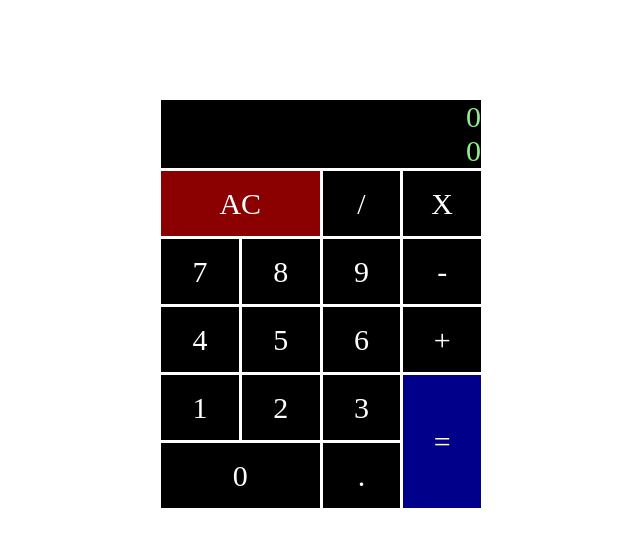
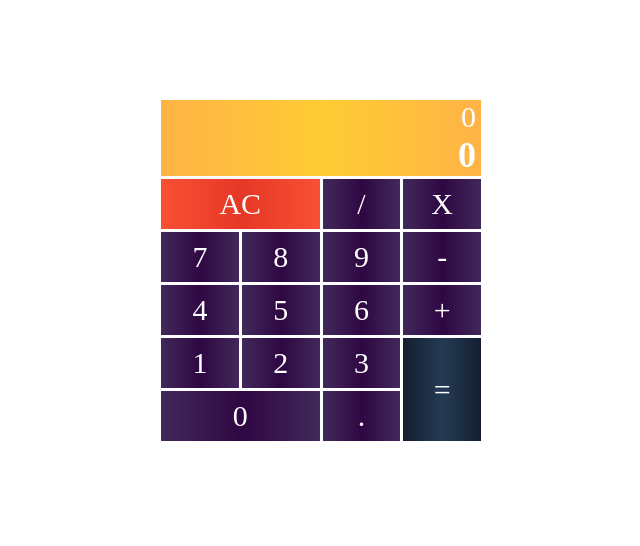
Before and after one commit to siddtheone/calculator, a React (Create React App) app: page / in a window 1280 px wide. Shown: the top 546 px of the page, without its empty margins (319-959 px from the left). Built offline with nearby package versions, Linux system fonts and the light colour scheme; a web font is replaced by a local one.

Commit message:
UI Changes

```diff
--- a/src/App.js
+++ b/src/App.js
@@ -11,11 +11,11 @@ import reducer, {initialState} from './reducer';
 
 const Global = createGlobalStyle`
 :root {
-  --screenBG: black;
-  --screen: lightgreen;
-  --buttonsBG: black;
-  --buttonClearBG: darkred;
-  --buttonEqualBG: darkblue;
+  --screenBG: linear-gradient(to right, #ffb347 0%, #ffcc33 51%, #ffb347 100%);
+  --screen: white;
+  --buttonsBG: linear-gradient(to right, #41295a 0%, #2F0743 51%, #41295a 100%);
+  --buttonClearBG: linear-gradient(to right, #f85032 0%, #e73827 51%, #f85032 100%);
+  --buttonEqualBG: linear-gradient(to right, #141E30 0%, #243B55 51%, #141E30 100%);
   --buttonsText: white;
 }
 *, *::after, *::before {
--- a/src/components/Button/index.js
+++ b/src/components/Button/index.js
@@ -7,12 +7,13 @@ const Button = styled.button`
     outline: none;
     transition: .5s;
     cursor: pointer;
-    background: var(${({id}) => id === 'clear' ? '--buttonClearBG' : id === 'equals' ? '--buttonEqualBG' : '--buttonsBG'});
+    background-image: var(${({id}) => id === 'clear' ? '--buttonClearBG' : id === 'equals' ? '--buttonEqualBG' : '--buttonsBG'});
     color: var(--buttonsText);
     grid-column: span ${({id}) => ['clear', 'zero'].indexOf(id) > -1 ? '2' : '1'};
     grid-row: span ${({id}) => id === 'equals' ? '2' : '1'};
-    &:hover {
-        opacity: 0.8;
+
+    &:active {
+      transform: scale(.9)
     }
 
 `;
--- a/src/components/Styled/index.js
+++ b/src/components/Styled/index.js
@@ -3,7 +3,7 @@ import styled from 'styled-components';
 export const Calculator = styled.div`
     display: grid;
     grid-template-columns: repeat(4, 1fr);
-    grid-template-rows: auto repeat(6, 1fr);
+    grid-template-rows: auto repeat(6, 50px);
     max-width: 320px;
     margin: 100px auto;
     grid-gap: 3px;
@@ -16,4 +16,13 @@ export const Screen = styled.div`
     color: var(--screen);
     text-align: right;
     word-break: break-word;
+
+    div {
+      padding-right: 5px;
+    }
+
+    #display {
+      font-weight: bold;
+      font-size: 1.2em;
+    }
 `;
--- a/src/reducer/index.js
+++ b/src/reducer/index.js
@@ -7,7 +7,7 @@ export const initialState = {
 export const operators = ['+', '-', 'X', '/'];
 
 export default function reducer(state, {action, payload}) {
-  console.log(state, action, payload)
+
   switch(action) {
     case 'reset':
       return {
@@ -15,10 +15,6 @@ export default function reducer(state, {action, payload}) {
         toCalc: [],
       };
     case 'enter':
-      if (state.screen === 'ERROR') {
-        return state;
-      }
-
       const {screen, toCalc, isCalculated} = state;
 
       if ([0, 1, 2, 3, 4, 5, 6, 7, 8, 9, '.'].indexOf(payload) > -1) {
@@ -30,6 +26,11 @@ export default function reducer(state, {action, payload}) {
             (screen.includes('.') && payload === '.')
         ) {
           newScreen = state.screen;
+        } else if (isCalculated) {
+          return {
+            ...initialState,
+            screen: payload,
+          }
         } else if (screen === '0' && payload > 0) {
           newScreen = payload.toString();
         } else if (operators.indexOf(screen) > -1) {
@@ -81,6 +82,9 @@ export default function reducer(state, {action, payload}) {
       }
       break;
     case 'calc':
+      if (state.isCalculated) {
+        return state;
+      }
       const x = [...state.toCalc, state.screen];
       if (operators.indexOf(x[x.length - 1]) > -1) {
         x.pop();
```
